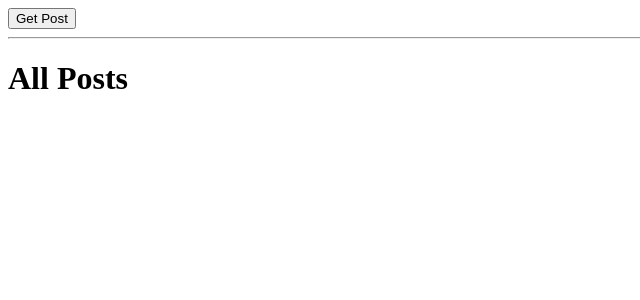
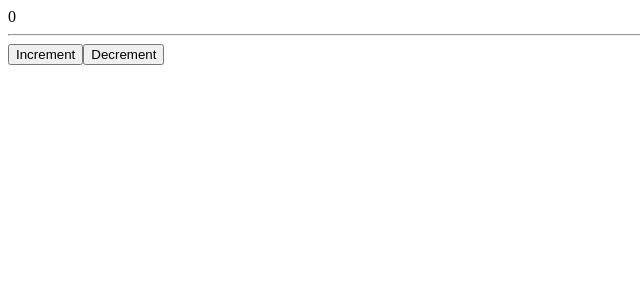
Before and after one commit to Dulithapathum/Redux, a React (Vite) app: page / in a window 1280 px wide. Shown: the top 300 px of the page, without its empty margins (0-640 px from the left). Built offline with nearby package versions, Linux system fonts and the light colour scheme.

Commit message:
Redux with Redux Toolkit, including action creation, state updates in reducers, and state access in a React component

```diff
--- a/src/App.jsx
+++ b/src/App.jsx
@@ -1,32 +1,30 @@
 import { useDispatch, useSelector } from "react-redux";
-import { getPost, selectAllPosts } from "./Store/Reducer/postSlice";
+import {
+  decrement,
+  increment,
+  selectNumber,
+} from "./Store/Reducer/numberReducer";
 
 const App = () => {
-  // Use Redux's useSelector to get the entire posts object from the store
-  const postObj = useSelector(selectAllPosts);
+  // Get the current state (number value) from the Redux store
+  const user = useSelector(selectNumber);
 
-  // Use dispatch to trigger actions (like the async thunk getPost)
+  // Use the dispatch function to trigger Redux actions
   const dispatch = useDispatch();
-
-  // Log the posts object to track state changes
-  console.log(postObj);
 
   return (
     <div>
-      {/* Display loading or completed status based on the state */}
-      {(postObj.loading === "pending" && <p>Loading......</p>) ||
-        (postObj.loading === "completed" && <p>Fetch completed....</p>)}
-
-      {/* Button to dispatch the getPost action to fetch data */}
-      <button onClick={() => dispatch(getPost())}>Get Post</button>
-
+      {/* Display the current number */}
+      {user.number}
       <hr />
-
-      {/* Section to display all fetched posts */}
-      <h1>All Posts</h1>
-      {postObj.data.map((post) => (
-        <p key={post.id}>{post.title}</p>
-      ))}
+      {/* Button to trigger the increment action */}
+      <button onClick={() => dispatch(increment("dulitha", 1, "mathara"))}>
+        Increment
+      </button>
+      {/* Button to trigger the decrement action */}
+      <button onClick={() => dispatch(decrement("dulitha", 1, "mathara"))}>
+        Decrement
+      </button>
     </div>
   );
 };
--- /dev/null
+++ b/src/Store/Reducer/numberReducer.jsx
@@ -0,0 +1,47 @@
+import { createAction, createReducer } from "@reduxjs/toolkit";
+
+// Initial state for the reducer
+const initialState = {
+  number: 0, // The initial value of the `number` in the store
+};
+
+// Action to increment the number
+export const increment = createAction(
+  "number-increment",
+  (name, value, city) => {
+    // Return an action object with a payload containing additional information
+    return {
+      payload: { name, value, city },
+    };
+  }
+);
+
+// Action to decrement the number
+export const decrement = createAction(
+  "number-decrement",
+  (name, value, city) => {
+    // Similar to `increment`, include a payload
+    return {
+      payload: { name, value, city },
+    };
+  }
+);
+
+// Reducer to handle state changes
+const numberReducer = createReducer(initialState, (builder) => {
+  // Increment case: Add the `value` from the payload to the current state
+  builder.addCase(increment, (state, action) => {
+    state.number += action.payload.value;
+  });
+
+  // Decrement case: Subtract the `value` from the payload from the current state
+  builder.addCase(decrement, (state, action) => {
+    state.number -= action.payload.value;
+  });
+});
+
+// Selector function to access the `number` state
+export const selectNumber = (store) => store.number;
+
+// Export the reducer for use in the Redux store
+export default numberReducer;
--- a/src/Store/Reducer/postSlice.jsx
+++ /dev/null
@@ -1,47 +0,0 @@
-import { createAsyncThunk, createSlice } from "@reduxjs/toolkit";
-
-// Initial state for the posts slice
-const initialState = {
-  data: [], // Holds the list of fetched posts
-  loading: "idle", // Tracks loading status: 'idle', 'pending', 'completed', or 'rejected'
-  error: null, // Holds error messages, if any
-};
-
-// Create an async thunk to fetch posts data
-export const getPost = createAsyncThunk("getPost", async () => {
-  const res = await fetch("https://jsonplaceholder.typicode.com/posts"); // API request
-  const data = await res.json(); // Parse JSON response
-  if (data) {
-    return data; // Return the data if the request succeeds
-  } else {
-    return { err: "Some error occurred" }; // Return error object on failure
-  }
-});
-
-// Create a slice for posts
-const postSlice = createSlice({
-  name: "post-slice", // Unique name for the slice
-  initialState, // Define the initial state
-  reducers: {}, // Define regular reducers (not used here)
-  extraReducers: (builder) => {
-    // Handle the different states of the async thunk
-    builder
-      .addCase(getPost.fulfilled, (state, action) => {
-        state.loading = "completed"; // Update loading status to 'completed'
-        state.data = action.payload; // Store the fetched posts data
-      })
-      .addCase(getPost.rejected, (state) => {
-        state.loading = "rejected"; // Update loading status to 'rejected'
-        state.error = "Failed to fetch posts."; // Optional error handling
-      })
-      .addCase(getPost.pending, (state) => {
-        state.loading = "pending"; // Update loading status to 'pending'
-      });
-  },
-});
-
-// Selector to retrieve the entire post slice state
-export const selectAllPosts = (store) => store.post;
-
-// Export the reducer for integration into the store
-export default postSlice.reducer;
--- a/src/Store/Store.jsx
+++ b/src/Store/Store.jsx
@@ -1,10 +1,10 @@
 import { configureStore } from "@reduxjs/toolkit";
-import postSliceReducer from "./Reducer/postSlice";
+import numberReducer from "./Reducer/numberReducer";
 
 // Create and configure the Redux store
 const store = configureStore({
   reducer: {
-    post: postSliceReducer, // Connect the post reducer to the store
+    number: numberReducer,
   },
 });
 
```
